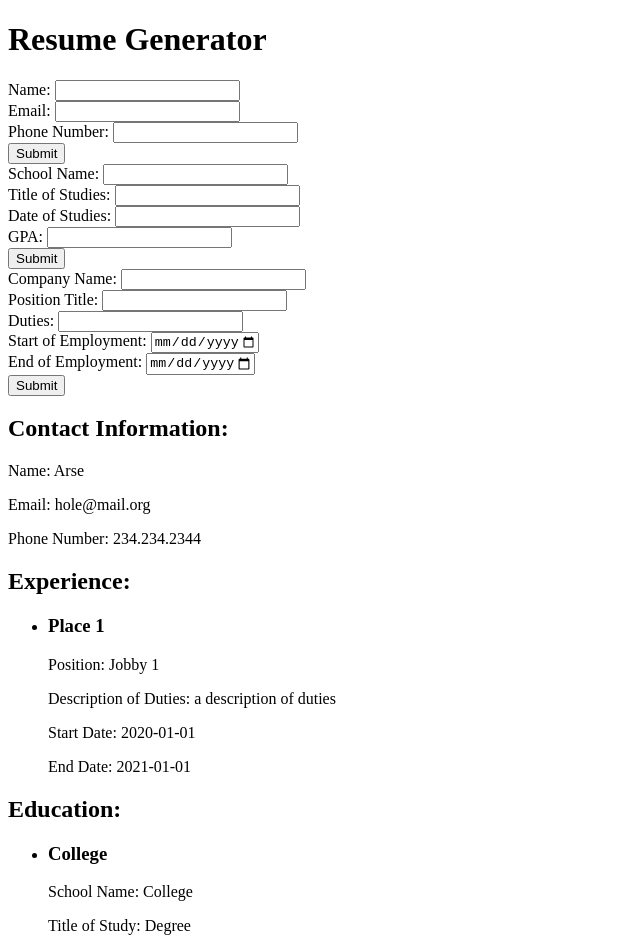
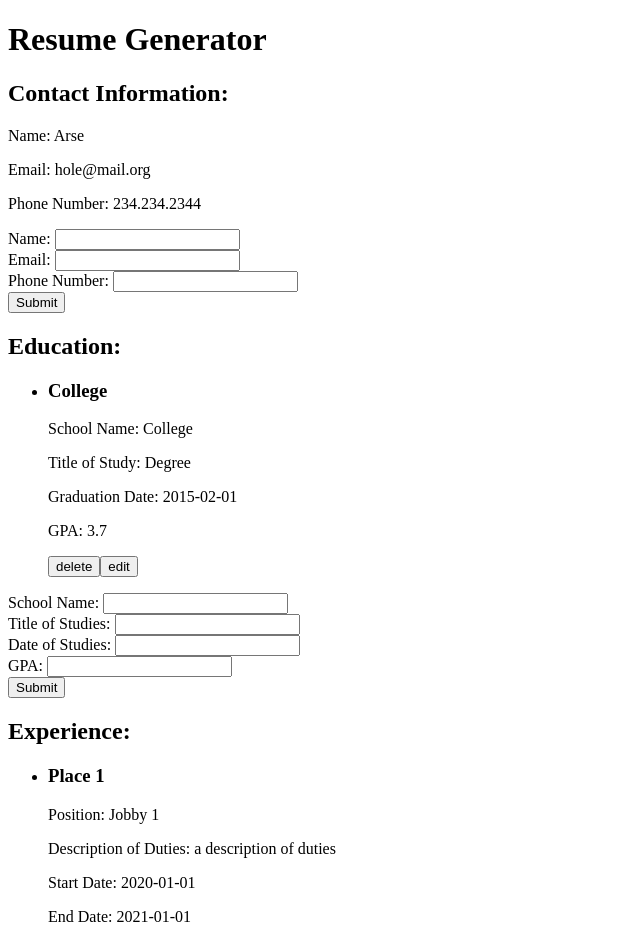
Before and after one commit to am1macdonald/cv-app, a React (Create React App) app: page / in a window 1280 px wide. Shown: the top 940 px of the page, without its empty margins (0-640 px from the left). Built offline with nearby package versions, Linux system fonts and the light colour scheme.

Commit message:
- add delete button and function to education components

```diff
--- a/src/App.js
+++ b/src/App.js
@@ -27,12 +27,7 @@ class App extends Component {
           id: uniqid()
         },
       ],
-      // format //
-      /* {
-        schoolName: "",
-        titleOfStudy: "",
-        dateOfStudy: ""
-      }*/ experience: [
+      experience: [
         {
           companyName: "Place 1",
           positionTitle: "Jobby 1",
@@ -47,6 +42,7 @@ class App extends Component {
     this.updateInfo = this.updateInfo.bind(this);
     this.addExperience = this.addExperience.bind(this);
     this.addEducation = this.addEducation.bind(this);
+    this.deleteEducation = this.deleteEducation.bind(this)
   }
 
   updateInfo(obj) {
@@ -64,23 +60,40 @@ class App extends Component {
       experience: [...this.state.experience, obj],
     });
   }
+  deleteExperience(key) {
+    const filteredExperience = this.state.experience.filter(exp => {
+      console.log(exp, key)
+    })
+    this.setState({
+      experience: filteredExperience
+
+    })
+  }
 
   addEducation(obj) {
     this.setState({
       education: [...this.state.education, obj],
     });
   }
+  deleteEducation(key) {
+    this.setState({
+      education: this.state.education.filter(edu => {
+        return edu.id !== key;
+      })
+    })
+
+  }
 
   render() {
     return (
       <div className="main">
         <h1>Resume Generator</h1>
+        <InfoDisplay personalInfo={this.state.personalInfo} />
         <InfoForm onButtonClicked={this.updateInfo} />
+        <EducationDisplay education={this.state.education} delete={this.deleteEducation} />
         <EducationForm onButtonClicked={this.addEducation} />
+        <ExperienceDisplay experiences={this.state.experience} />
         <ExperienceForm onButtonClicked={this.addExperience} />
-        <InfoDisplay personalInfo={this.state.personalInfo} />
-        <ExperienceDisplay experiences={this.state.experience} />
-        <EducationDisplay education={this.state.education} />
       </div>
     );
   }
--- a/src/components/EducationDisplay.js
+++ b/src/components/EducationDisplay.js
@@ -4,6 +4,9 @@ import PropTypes from "prop-types";
 function EducationDisplay(props) {
   const eduArray = props.education;
 
+  const handleEdit = () => {
+    console.log('edit')
+  }
   const eduNodes = eduArray.map((edu) => {
     return (
       <li key={edu.id}>
@@ -18,6 +21,8 @@ function EducationDisplay(props) {
 
           <p>GPA: {edu.gpa}</p>
         </div>
+        <input type="button" value="delete" onClick={() => props.delete(edu.id)}/>
+        <input type="button" value="edit" onClick={handleEdit}/>
       </li>
     );
   });
@@ -32,6 +37,7 @@ function EducationDisplay(props) {
 
 EducationDisplay.propTypes = {
   education: PropTypes.array,
+  delete: PropTypes.func
 };
 
 export default EducationDisplay;
```
